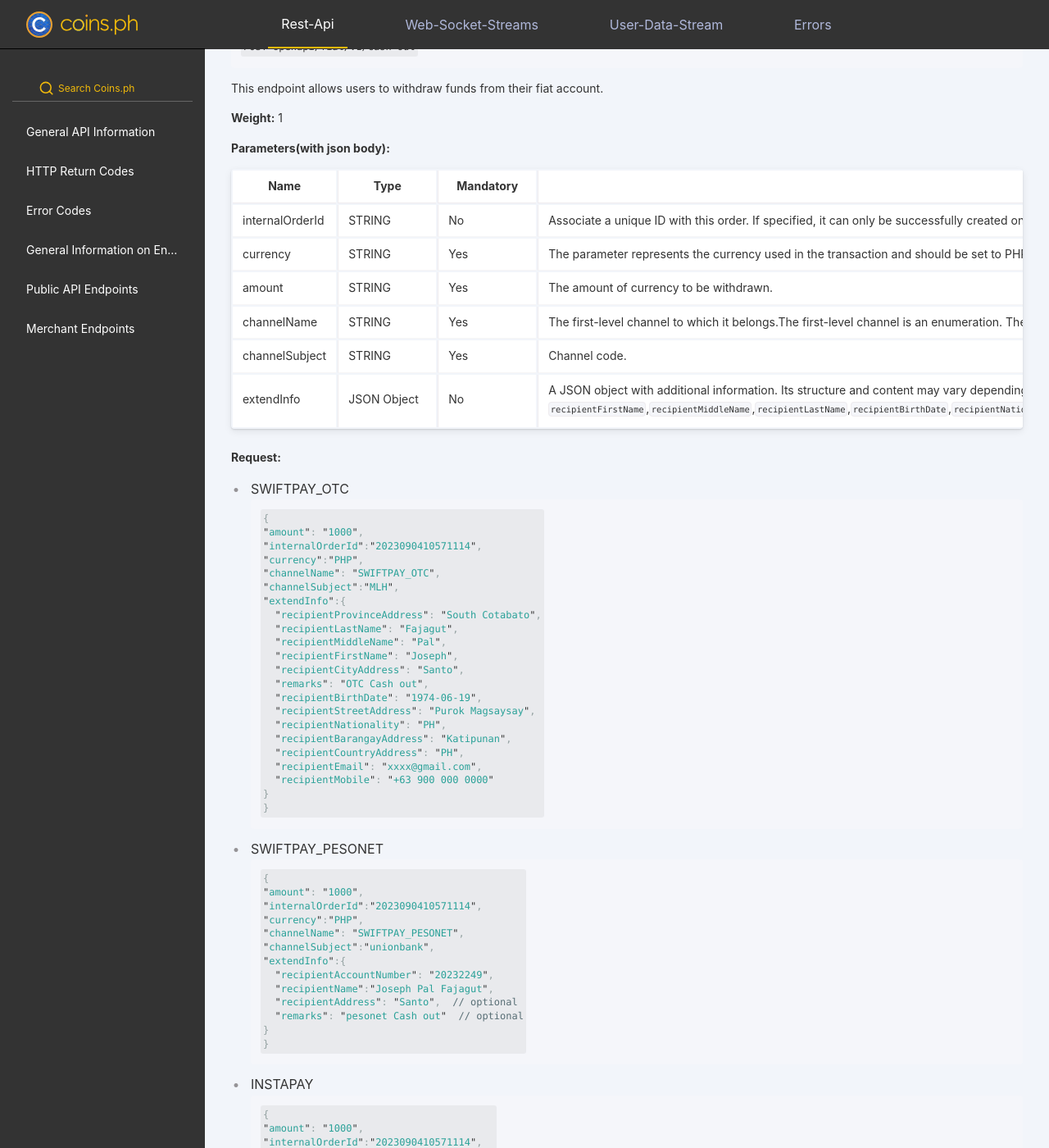
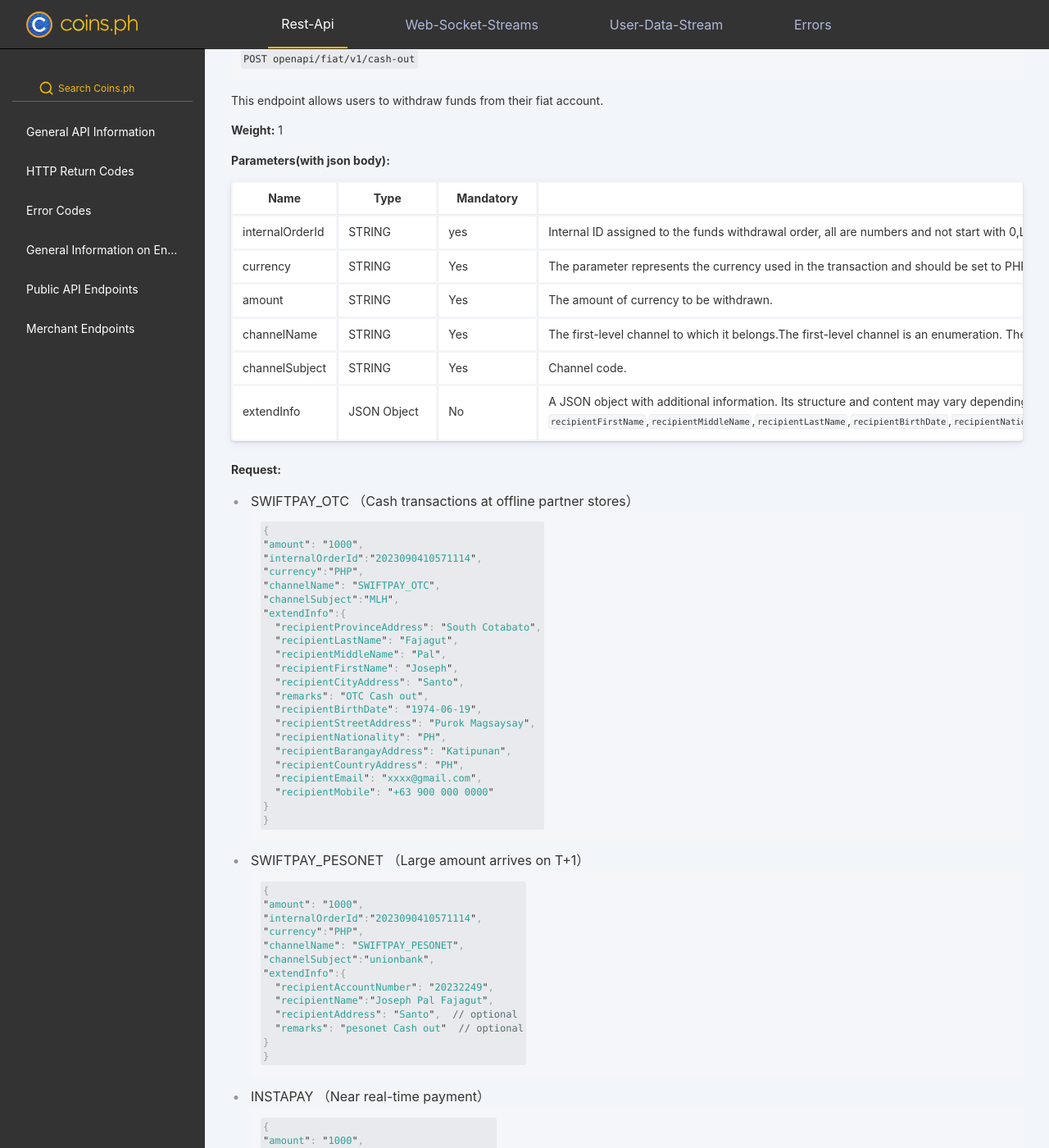
Before and after one commit to coins-docs/coins-docs.github.io, a Jekyll site: the page built from docs/rest-api.md, in a window 1280 px wide and 1400 px high, scrolled down 60269 px. Shown: the whole window at 82% size. Built offline with Jekyll 4.4.1, drawn with Linux system fonts in a browser that asks for light colours; some of the changed text lies outside the part shown.

Commit message:
doc more remark

````diff
--- a/docs/rest-api.md
+++ b/docs/rest-api.md
@@ -8,8 +8,6 @@ nav: sidebar/rest-api.html
 
 
 # Change log:
-2024-06-17: Added the `internalOrderId` support str or UUID to the `/openapi/fiat/v1/cash-out` endpoint.
-
 2024-05-10: Added the `from_address` `to_address` parameter to the `/openapi/transfer/v3/transfers` endpoint.
 
 2024-04-29: Added the `inversePrice` response parameter to the `/openapi/convert/query-order-history` endpoint.
@@ -196,14 +194,14 @@ MARKET_DATA | `X-COINS-APIKEY`                         | Endpoint requires sendi
   Use your `secretKey` as the key and `totalParams` as the value for the HMAC operation.
 * The `signature` is **not case sensitive**.
 * `totalParams` is defined as the `query string` concatenated with the
-  `request body`.
+  `request body`(exclude `signature` parameters and values If signature parameters are in both).
 
 
 
 ### Timing Security
 
 * A `SIGNED` endpoint requires an additional parameter, `timestamp`, to be
-  sent in the  `query string` or `form request body` or `header`. The `timestamp` should be the millisecond timestamp indicating when the request was created and sent.
+  sent in the  `query string` or `form request body` or `header`(Not recommended). The `timestamp` should be the millisecond timestamp indicating when the request was created and sent.
 * An optional parameter, `recvWindow`, can be included to specify the validity duration of the request in milliseconds after the timestamp. If `recvWindow` is not provided, **it will default to 5000 milliseconds**.
 * The logic is as follows:
 
@@ -3029,7 +3027,7 @@ This endpoint allows users to withdraw funds from their fiat account.
 
 Name         | Type   | Mandatory | Description
 -------------|--------|-----------| ------------
-internalOrderId | STRING | No        | Associate a unique ID with this order. If specified, it can only be successfully created once and placed with the merchant. Otherwise, a new order will be created every time. It is recommended to use UUID,length range 10 to 60.
+internalOrderId | STRING | yes       | Internal ID assigned to the funds withdrawal order, all are numbers and not start with 0,Length is 10 to 20
 currency     | STRING | Yes       | The parameter represents the currency used in the transaction and should be set to PHP as it is the only currency currently supported.
 amount       | STRING | Yes       | The amount of currency to be withdrawn.
 channelName  | STRING | Yes       | The first-level channel to which it belongs.The first-level channel is an enumeration. The optional values are INSTAPAY, SWIFTPAY_PESONET, SWIFTPAY_OTC.
@@ -3038,7 +3036,7 @@ extendInfo | JSON Object | No        | A JSON object with additional information
 
 **Request:**
 
-- SWIFTPAY_OTC
+- SWIFTPAY_OTC （Cash transactions at offline partner stores）
 ```javascript
 {
   "amount": "1000",
@@ -3063,7 +3061,7 @@ extendInfo | JSON Object | No        | A JSON object with additional information
   }
 }
 ```
-- SWIFTPAY_PESONET
+- SWIFTPAY_PESONET （Large amount arrives on T+1）
 ```javascript
 {
   "amount": "1000",
@@ -3079,7 +3077,7 @@ extendInfo | JSON Object | No        | A JSON object with additional information
   }
 }
 ```
-- INSTAPAY
+- INSTAPAY （Near real-time payment）
 ```javascript
 {
   "amount": "1000",
@@ -3098,8 +3096,8 @@ extendInfo | JSON Object | No        | A JSON object with additional information
 
 FieldName            | Type   | Description
 ----------------|--------| ------------
-externalOrderId | String   |The client side order id here if you have set it else will same with internalOrderId.
-internalOrderId | String   |The unique order id generated by the server.
+externalOrderId | String   |coins internal ID,not support query ignore it.
+internalOrderId | String   |The unique order id generated by the server or the pass `internalOrderId`.
 
 ```javascript
 {
@@ -3145,8 +3143,7 @@ This endpoint retrieves information about a specific fiat currency order. The re
 
 Name            | Type   | Mandatory | Description
 ----------------|--------|-----------| ------------
-internalOrderId | STRING | NO        | server side order Id.One of the two is required
-externalOrderId | STRING | NO        | client side order Id.One of the two is required
+internalOrderId | STRING | YES       | ID of the order for which the user wishes to retrieve details.
 
 **Response:**
 
````
Also changed, not shown: other parts of docs/rest-api.md (+2 -2 lines).
